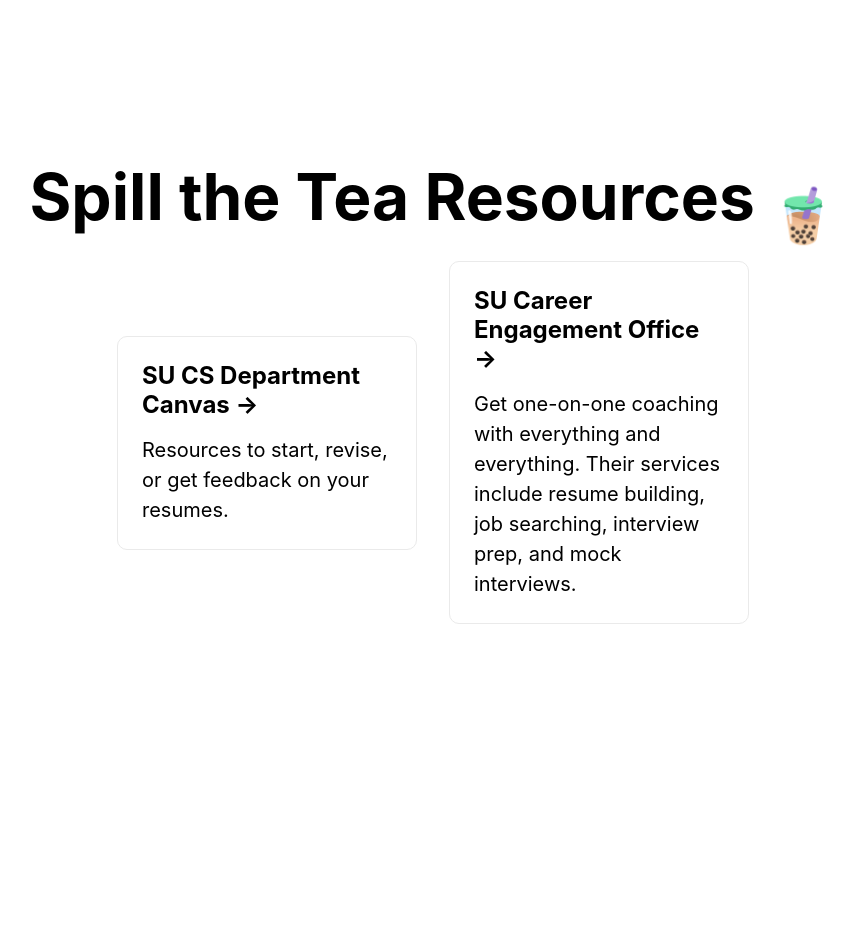
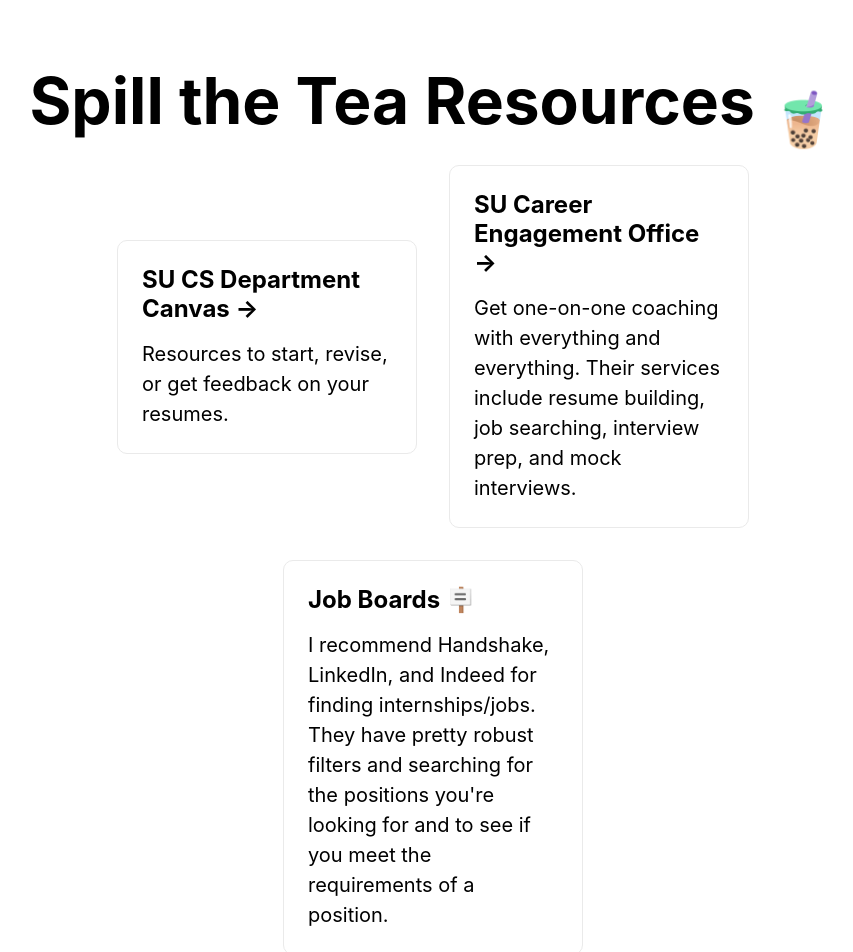
Before and after one commit to kidlatmc29/isabeltovalles.com, a Next.js app: page /cs-resources/spill-tea in a window 1280 px wide. Shown: the top 952 px of the page, without its empty margins (207-1060 px from the left). Before the commit the page ends 800 px from the top, so only its background shows below. Built offline with nearby package versions, Linux system fonts and the light colour scheme.

Commit message:
added job board card in spill tea page

```diff
--- a/pages/cs-resources/spill-tea.js
+++ b/pages/cs-resources/spill-tea.js
@@ -16,7 +16,6 @@
           Spill the Tea Resources <sub> 🧋 </sub>
         </h1>
 
-
         <div className={styles.grid}>
           <a href="https://seattleu.instructure.com/courses/1600628" className={styles.card}>
             <h2> SU CS Department Canvas &rarr;</h2>
@@ -29,6 +28,17 @@
                 Their services include resume building, job searching, interview prep, and mock interviews.
             </p>
           </a>
+
+          <div className={styles.card}>
+            <h2> Job Boards 🪧 </h2>
+            <p> I recommend Handshake, LinkedIn, and Indeed for finding internships/jobs.
+                They have pretty robust filters and searching for the positions you're looking for
+                and to see if you meet the requirements of a position.
+            </p>
+
+          </div>
+
+
         </div>
 
       </main>
```
